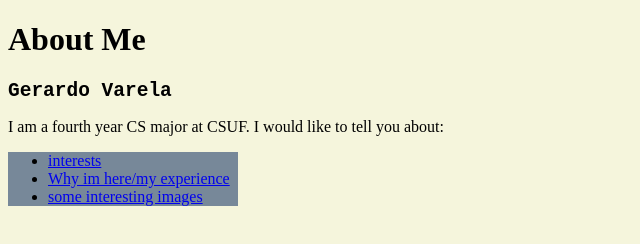
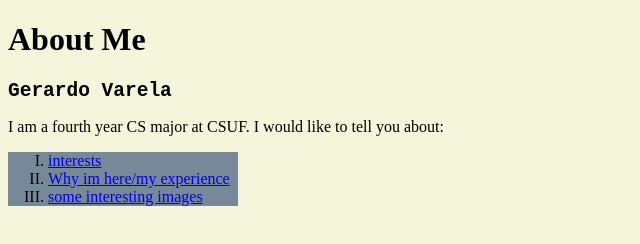
Before and after one commit to gavrela97/gavrela97.github.io, a plain HTML site: page index.html in a window 1280 px wide. Shown: the full height of the page, 0-640 px from the left. Drawn offline with Linux system fonts and the light colour scheme.

Commit message:
Update Style.css

```diff
--- a/Style.css
+++ b/Style.css
@@ -5,6 +5,8 @@ html {
 ul {
     width: 190px;
 
+    list-style-type:upper-roman;
+
     background-color: lightslategray
 }
 
```
